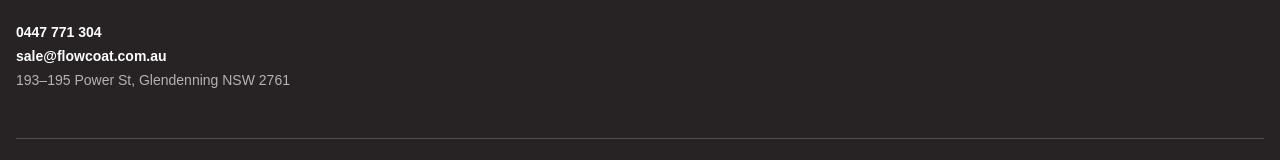
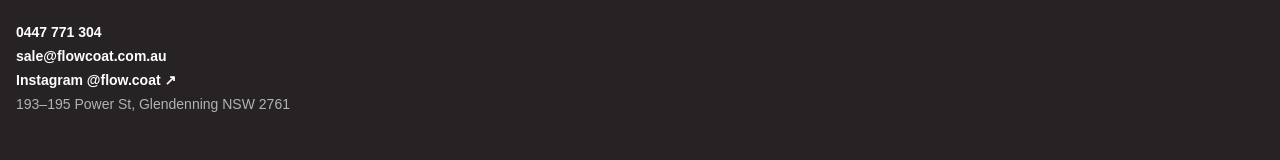
Before and after one commit to thomasdomegaj-eng/website-flow, a Next.js app: page /terms in a window 1280 px wide. Shown: the part 780-940 px from the top of the page. Built offline with nearby package versions, Linux system fonts and the light colour scheme; no server answers.

Commit message:
Link Flowcoat Instagram in footer

```diff
--- a/components/site-footer.tsx
+++ b/components/site-footer.tsx
@@ -12,6 +12,7 @@
           <div className="mt-5 space-y-1 text-sm text-white/65">
             <p><a href={`tel:${business.phoneHref}`} className="font-bold text-white hover:text-[var(--brand)]">{business.phoneDisplay}</a></p>
             <p><a href={`mailto:${business.email}`} className="font-bold text-white hover:text-[var(--brand)]">{business.email}</a></p>
+            <p><a href={business.instagramUrl} target="_blank" rel="noreferrer" className="font-bold text-white hover:text-[var(--brand)]">Instagram {business.instagramHandle} ↗</a></p>
             <address className="not-italic">{business.addressDisplay}</address>
           </div>
         </div>
```
